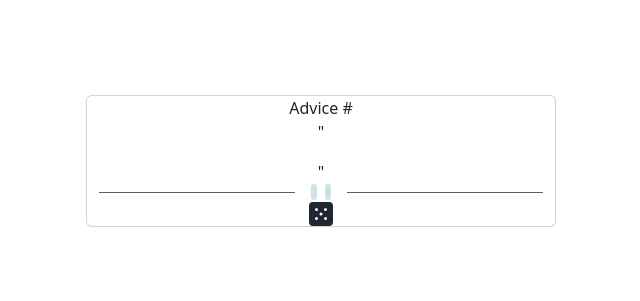
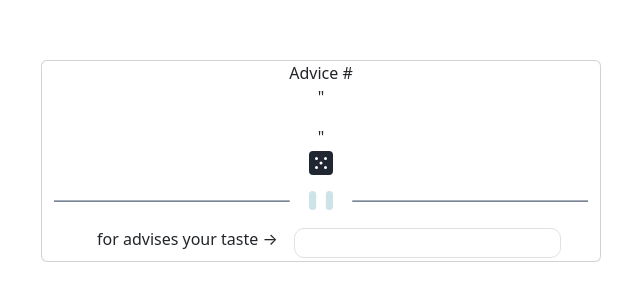
Before and after one commit to sddemir/advice-generator-app-main, a plain HTML site: page advice-generator-app-main/index.html in a window 1280 px wide. Shown: the part 239-540 px from the top of the page, without its empty margins (319-959 px from the left). Drawn offline with nearby package versions, Linux system fonts and the light colour scheme.

Commit message:
adding more front-end

```diff
--- a/advice-generator-app-main/app.js
+++ b/advice-generator-app-main/app.js
@@ -1,4 +1,5 @@
 const dice=document.querySelector('#dice');
+const qAdvice=document.querySelector('#query');
 console.log('anan');
 // const getAdvice = () => {
 //     for(let i=0; i<100; i++) {
--- a/advice-generator-app-main/index.html
+++ b/advice-generator-app-main/index.html
@@ -22,6 +22,20 @@
       justify-content: center;
       align-items: center;
     }
+    .aa{
+      display:flex;
+      justify-content: center;
+      align-items: center;
+      height: 30px;
+      border-radius: 10px;
+      font-size: 20px;
+    }
+    .diva{
+      display:flex;
+      justify-content: center;
+      align-items: center;
+      height: 35px;
+    }
   </style>
 </head>
 <body>
@@ -36,12 +50,17 @@
 <div class="text-center">
   " <p id="advice"><!-- Advice text goes here --></p>"
 </div>
-<img src="pattern-divider-desktop.svg" alt="">
-
-<div class="dice text-center">
+<div class="dice text-center mb-3">
   <a href="#" alt="" id="dice" >
     <img src="icon-dice.svg" alt="">
   </a>
+</div>
+<img src="pattern-divider-desktop.svg" class="mb-3 img-fluid">
+<div class="diva">
+
+<label class="form-label inline-block mx-3" for="query">for advises your taste → </label>
+<input type="text" id="query" class="form-control w-50 aa">
+
 </div>
         </div>
     </div>
```
